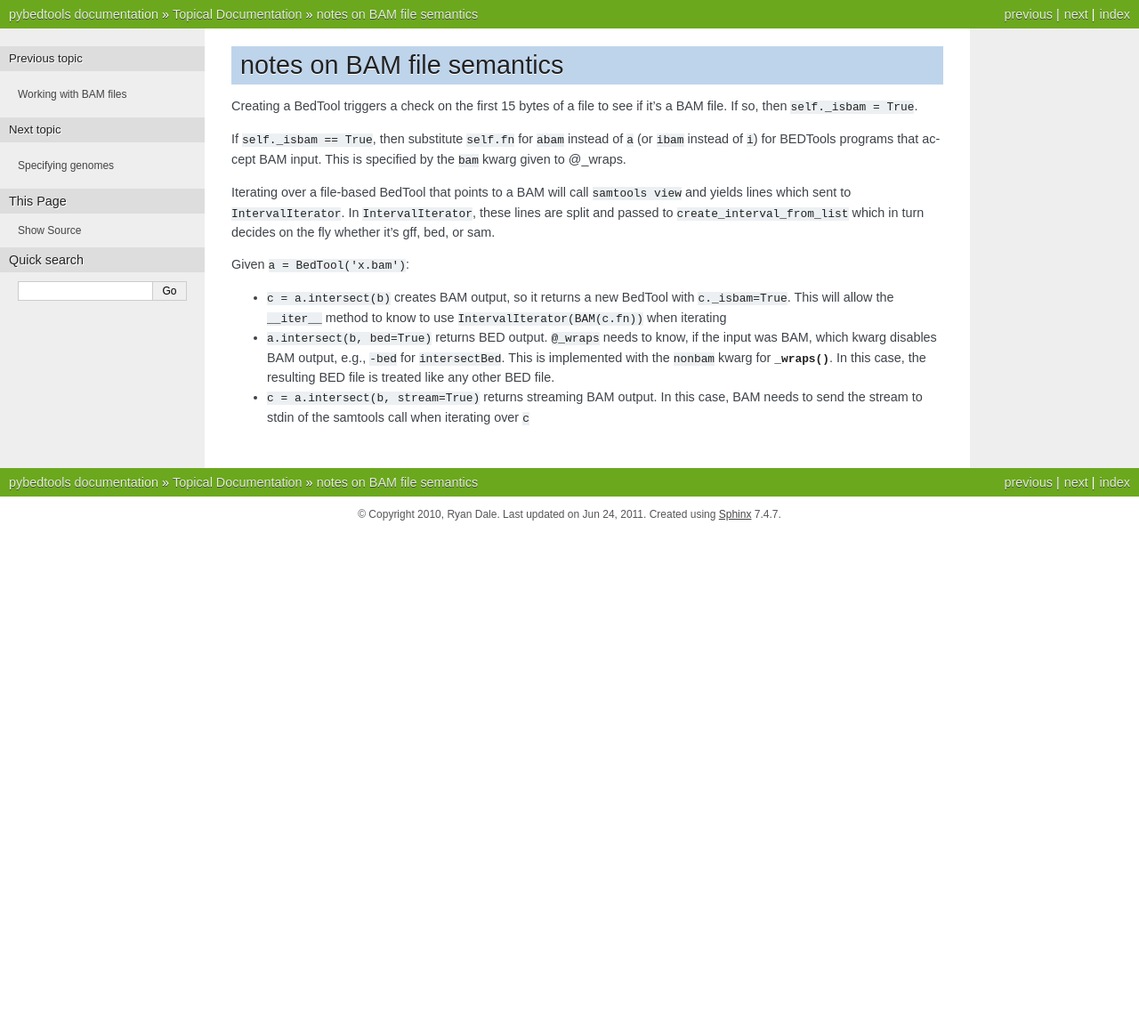
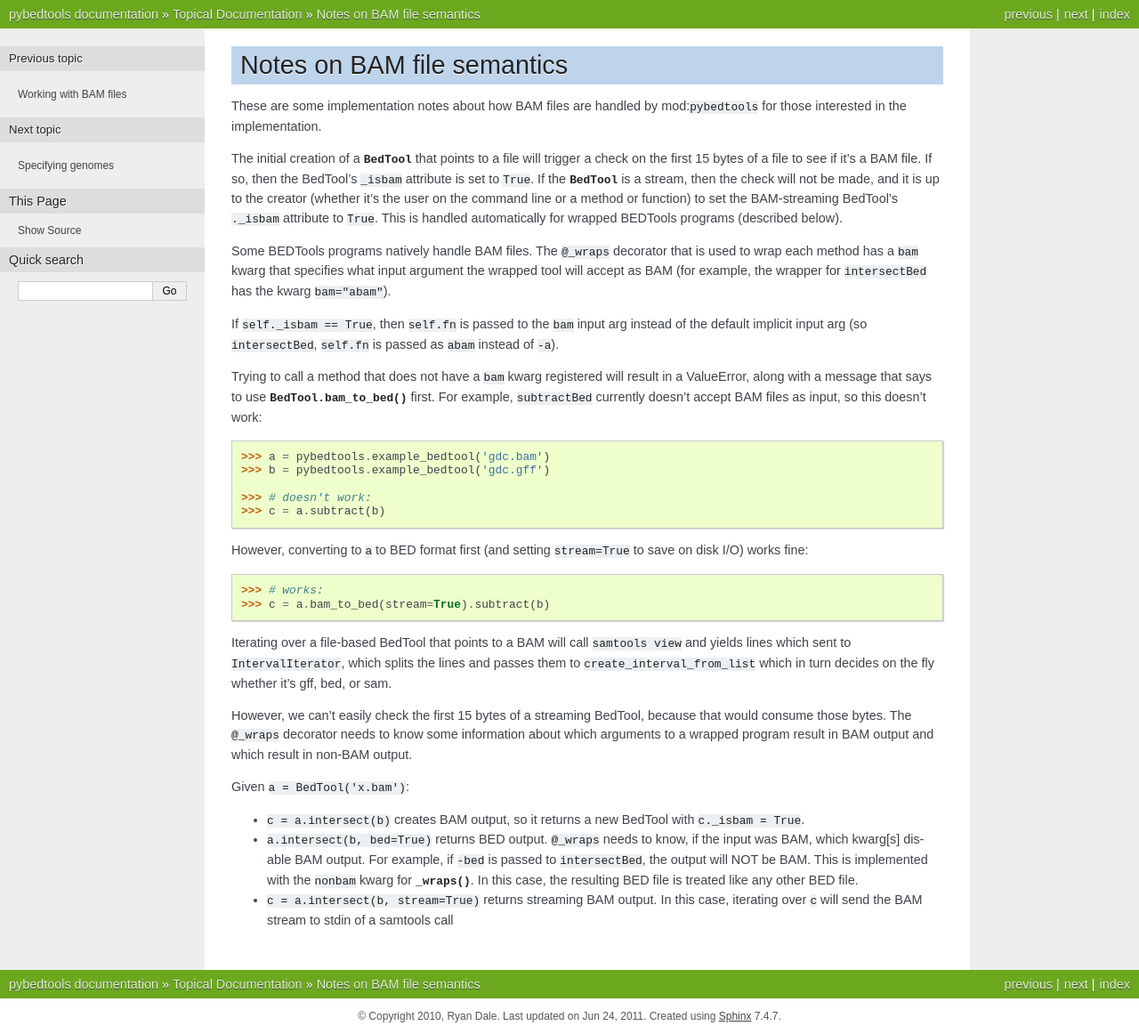
Before and after one commit to daler/pybedtools, a Sphinx documentation site: the page built from docs/source/topical-bam-semantics.rst, in a window 1280 px wide. Shown: the whole page at 89% size. Built offline with Sphinx 7.4.7, drawn with Linux system fonts in a browser that asks for light colours; the version number could not be read and is left out; comment, search, counter and statistics services are not loaded; before the commit the page ends 900 px from its top, so only the background shows below that.

Commit message:
docs for bam file semantics

```diff
--- a/docs/source/topical-bam-semantics.rst
+++ b/docs/source/topical-bam-semantics.rst
@@ -1,33 +1,64 @@
-notes on BAM file semantics
+Notes on BAM file semantics
 ---------------------------
+These are some implementation notes about how BAM files are handled by
+mod:`pybedtools` for those interested in the implementation.
 
-Creating a BedTool triggers a check on the first 15 bytes of a file to see
-if it's a BAM file.  If so, then `self._isbam = True`.
+The initial creation of a :class:`BedTool` that points to a file will
+trigger a check on the first 15 bytes of a file to see if it's a BAM file.
+If so, then the BedTool's `_isbam` attribute is set to `True`.  If the
+:class:`BedTool` is a stream, then the check will not be made, and it is up
+to the creator (whether it's the user on the command line or a method or
+function) to set the BAM-streaming BedTool's `._isbam` attribute to `True`.
+This is handled automatically for wrapped BEDTools programs (described
+below).
 
-If `self._isbam == True`, then substitute `self.fn` for `abam` instead of
-`a` (or `ibam` instead of `i`) for BEDTools programs that accept BAM input.
-This is specified by the `bam` kwarg given to @_wraps.
+Some BEDTools programs natively handle BAM files.  The `@_wraps` decorator
+that is used to wrap each method has a `bam` kwarg that specifies what
+input argument the wrapped tool will accept as BAM (for example, the
+wrapper for `intersectBed` has the kwarg `bam="abam"`).
+
+If `self._isbam == True`, then `self.fn` is passed to the `bam` input arg
+instead of the default implicit input arg (so `intersectBed`, `self.fn` is
+passed as `abam` instead of `-a`).
+
+Trying to call a method that does not have a `bam` kwarg registered will
+result in a ValueError, along with a message that says to use
+:meth:`BedTool.bam_to_bed()` first.  For example, `subtractBed` currently
+doesn't accept BAM files as input, so this doesn't work::
+
+    >>> a = pybedtools.example_bedtool('gdc.bam')
+    >>> b = pybedtools.example_bedtool('gdc.gff')
+
+    >>> # doesn't work:
+    >>> c = a.subtract(b)
+
+However, converting to `a` to BED format first (and setting `stream=True`
+to save on disk I/O) works fine::
+
+    >>> # works:
+    >>> c = a.bam_to_bed(stream=True).subtract(b)
 
 Iterating over a file-based BedTool that points to a BAM will call
-`samtools view` and yields lines which sent to `IntervalIterator`. In
-`IntervalIterator`, these lines are split and passed to
-`create_interval_from_list` which in turn decides on the fly whether it's
-gff, bed, or sam.
+`samtools view` and yields lines which sent to `IntervalIterator`, which
+splits the lines and passes them to `create_interval_from_list` which in
+turn decides on the fly whether it's gff, bed, or sam.
 
+However, we can't easily check the first 15 bytes of a streaming BedTool,
+because that would consume those bytes. The `@_wraps` decorator needs to
+know some information about which arguments to a wrapped program result in
+BAM output and which result in non-BAM output.
 
 Given `a = BedTool('x.bam')`:
 
 * `c = a.intersect(b)` creates BAM output, so it returns a new BedTool with
-  `c._isbam=True`.  This will allow the `__iter__` method to know to use
-  `IntervalIterator(BAM(c.fn))` when iterating
+  `c._isbam = True`.
 
 * `a.intersect(b, bed=True)` returns BED output.  `@_wraps` needs to know, if the
-  input was BAM, which kwarg disables BAM output, e.g., `-bed` for
-  `intersectBed`.  This is implemented with the `nonbam` kwarg for
-  :func:`_wraps`.  In this case, the resulting BED file is treated like any
-  other BED file.
-
+  input was BAM, which kwarg[s] disable BAM output. For example, if `-bed`
+  is passed to `intersectBed`, the output will NOT be BAM.  This is
+  implemented with the `nonbam` kwarg for :func:`_wraps`.  In this case,
+  the resulting BED file is treated like any other BED file.
 
 * `c = a.intersect(b, stream=True)` returns streaming BAM output.  In this
-  case, BAM needs to send the stream to stdin of the samtools call when
-  iterating over `c`
+  case, iterating over `c` will send the BAM stream to stdin of a samtools
+  call
```
